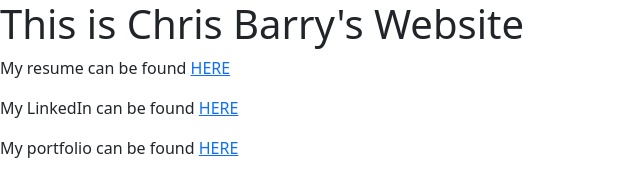
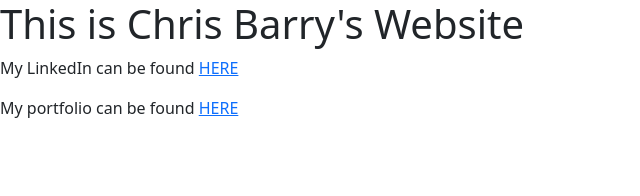
Before and after one commit to cbarry0720/website, a plain HTML site: page index.html in a window 1280 px wide. Shown: the whole page, without its empty margins (0-640 px from the left). Drawn offline with nearby package versions, Linux system fonts and the light colour scheme.

Commit message:
removed resume link

```diff
--- a/index.html
+++ b/index.html
@@ -9,7 +9,6 @@
 <body>
 
     <h1>This is Chris Barry's Website</h1>
-    <p>My resume can be found <a target = "_blank" href="https://umass.joinhandshake.com/users/18271951/documents#20081090">HERE</a></p>
     <p>My LinkedIn can be found <a target="_blank" href="http://www.linkedin.com/in/christopherwbarry">HERE</a></p>
     <p>My portfolio can be found <a target="_blank" href="http://www.github.com/cbarry0720">HERE</a></p>
 </body>
```
